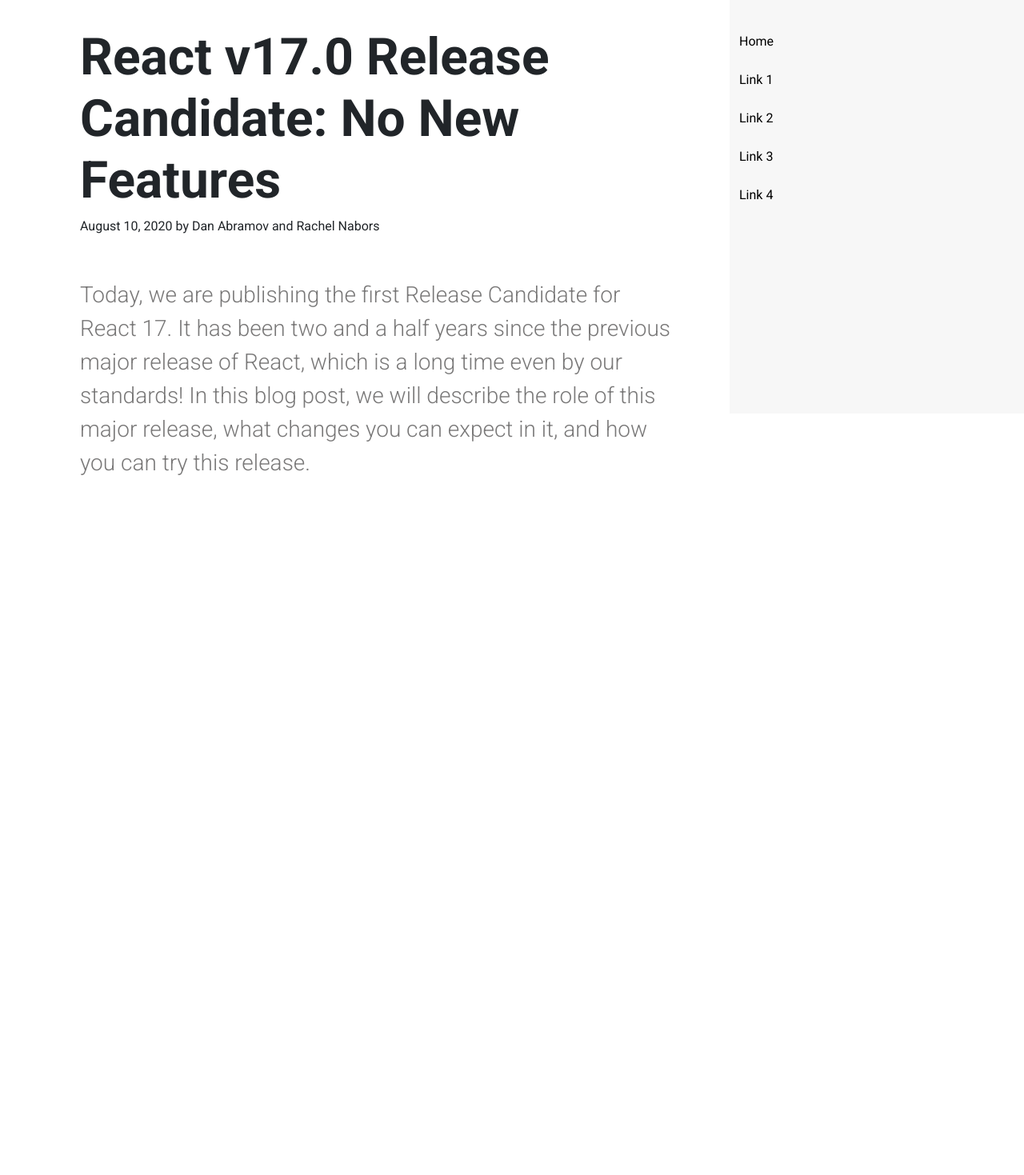
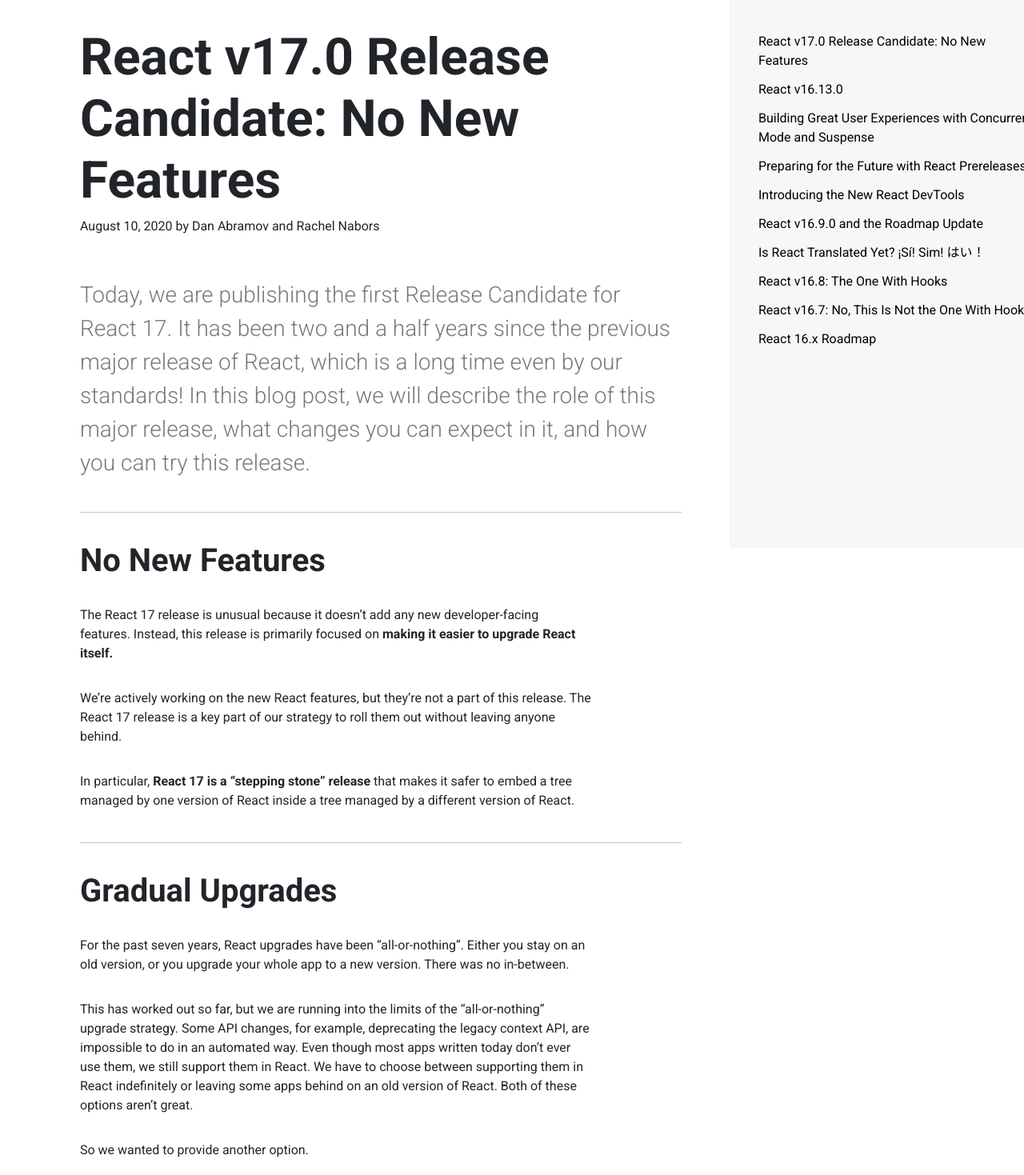
Before and after one commit to Mariam-Naz/UIT-React-Asg, a React (Create React App) app: page /blog in a window 1280 px wide. Shown: the part 121-1590 px from the top of the page at 80% size. Before the commit the page ends 800 px from the top, so only its background shows below. Built offline with nearby package versions, Linux system fonts and the light colour scheme.

Commit message:
Complete cover-back image

```diff
--- a/src/Components/Blog.jsx
+++ b/src/Components/Blog.jsx
@@ -16,7 +16,7 @@
               <h6 className="font-weight-normal">
                 August 10, 2020 by Dan Abramov and Rachel Nabors
               </h6>
-              <p className="font-weight-light pt-5 para">
+              <p className="font-weight-light pt-5 para pb-4">
                 Today, we are publishing the first Release Candidate for React
                 17. It has been two and a half years since the previous major
                 release of React, which is a long time even by our standards! In
@@ -24,23 +24,88 @@
                 what changes you can expect in it, and how you can try this
                 release.
               </p>
+
+              <hr />
+
+              <h1 className="font-weight-bold display-6 pb-4">
+                No New Features
+              </h1>
+              <p className="pb-3 pr-6">
+                The React 17 release is unusual because it doesn’t add any new
+                developer-facing features. Instead, this release is primarily
+                focused on{" "}
+                <strong>making it easier to upgrade React itself.</strong>
+              </p>
+              <p className="pb-3 pr-6">
+                We’re actively working on the new React features, but they’re
+                not a part of this release. The React 17 release is a key part
+                of our strategy to roll them out without leaving anyone behind.
+              </p>
+              <p className="pb-3 pr-6 pb-4">
+                In particular,{" "}
+                <strong>React 17 is a “stepping stone” release</strong> that
+                makes it safer to embed a tree managed by one version of React
+                inside a tree managed by a different version of React.
+              </p>
+
+              <hr />
+
+              <h1 className="font-weight-bold display-6 pb-4">
+                Gradual Upgrades
+              </h1>
+              <p className="pb-3 pr-6">
+                For the past seven years, React upgrades have been
+                “all-or-nothing”. Either you stay on an old version, or you
+                upgrade your whole app to a new version. There was no
+                in-between.
+              </p>
+              <p className="pb-3 pr-6">
+                This has worked out so far, but we are running into the limits
+                of the “all-or-nothing” upgrade strategy. Some API changes, for
+                example, deprecating the legacy context API, are impossible to
+                do in an automated way. Even though most apps written today
+                don’t ever use them, we still support them in React. We have to
+                choose between supporting them in React indefinitely or leaving
+                some apps behind on an old version of React. Both of these
+                options aren’t great.
+              </p>
+              <p className="pb-3 pr-6">
+                So we wanted to provide another option.
+              </p>
+              <img src="https://encrypted-tbn0.gstatic.com/images?q=tbn%3AANd9GcRpuN8e4RNiWvNsJEPAHArF4x3bskotr95z8g&usqp=CAU"></img>
             </div>
             <div className="col-md-3">
-              <div className="vertical-menu">
-                <NavLink to="#" activeClassName="active">
-                  Home
+              <div className="vertical-menu pl-4">
+                <NavLink to="#" activeClassName="active" className="pb-0">
+                  React v17.0 Release Candidate: No New Features
                 </NavLink>
-                <NavLink to="#" activeClassName="active">
-                  Link 1
+                <NavLink to="#" activeClassName="active" className="pb-0">
+                  React v16.13.0
                 </NavLink>
-                <NavLink to="#" activeClassName="active">
-                  Link 2
+                <NavLink to="#" activeClassName="active" className="pb-0">
+                  Building Great User Experiences with Concurrent Mode and
+                  Suspense
                 </NavLink>
-                <NavLink to="#" activeClassName="active">
-                  Link 3
+                <NavLink to="#" activeClassName="active" className="pb-0">
+                  Preparing for the Future with React Prereleases
                 </NavLink>
-                <NavLink to="#" activeClassName="active">
-                  Link 4
+                <NavLink to="#" activeClassName="active" className="pb-0">
+                  Introducing the New React DevTools
+                </NavLink>
+                <NavLink to="#" activeClassName="active" className="pb-0">
+                  React v16.9.0 and the Roadmap Update
+                </NavLink>
+                <NavLink to="#" activeClassName="active" className="pb-0">
+                  Is React Translated Yet? ¡Sí! Sim! はい！
+                </NavLink>
+                <NavLink to="#" activeClassName="active" className="pb-0">
+                  React v16.8: The One With Hooks
+                </NavLink>
+                <NavLink to="#" activeClassName="active" className="pb-0">
+                  React v16.7: No, This Is Not the One With Hooks
+                </NavLink>
+                <NavLink to="#" activeClassName="active" className="pb-0">
+                  React 16.x Roadmap
                 </NavLink>
               </div>
             </div>
--- a/src/Components/Cover.jsx
+++ b/src/Components/Cover.jsx
@@ -1,5 +1,6 @@
 import React, { Component } from "react";
-import {Link} from "react-router-dom";
+import { Link } from "react-router-dom";
+import { FaReact } from "react-icons/fa";
 import Header from "./Header";
 
 export default class Cover extends Component {
@@ -10,13 +11,13 @@
         <div className="container-fluid cover">
           <div className="row">
             <h1 className="main-heading col-lg-12 col-sm-12">React</h1>
-            <h2 className="col-lg-12 col-sm-12 col-8 mx-auto">
+            <h2 className="col-lg-12 col-sm-12 col-8 mx-auto index">
               A JavaScript library for building user interfaces
             </h2>
           </div>
           <div className="row">
-            <div className="mx-auto get-take">
-              <Link className="col-md-6 get-btn mr-3" to='/login'>
+            <div className="mx-auto get-take pb-5">
+              <Link className="col-md-6 get-btn mr-3" to="/login">
                 Get Started
               </Link>
               <a className="col-md-6 take-tutorial" href="#">
@@ -24,7 +25,11 @@
               </a>
             </div>
           </div>
+          <span id="back-cover" className="hide">
+            <FaReact />
+          </span>
         </div>
+        <div className="white"></div>
       </>
     );
   }
--- a/src/Components/Header.jsx
+++ b/src/Components/Header.jsx
@@ -17,12 +17,12 @@
           </div>
           <div className="d-flex justify-content-start">
             <div className="logo flex-grow-1">
-              <a href="#" className="react pr-2 pb-3">
-                <FaReact />
-              </a>
-              <a href="#" className="react pb-3" id="hide">
+              <NavLink to="/">
+                <span  className="react pr-2 pb-3"><FaReact /></span>
+              <span className="react pb-3" id="hide">
                 React
-              </a>
+              </span>
+              </NavLink>
             </div>
             <div className="nav">
               <NavLink to="/docs" activeClassName="menu-active">
--- a/src/stylesheets/style.css
+++ b/src/stylesheets/style.css
@@ -81,6 +81,22 @@
   background-color: #282c34;
   color: white;
 }
+#back-cover {
+  position: absolute;
+  font-size: 42rem;
+  color: #32363e;
+  top: -7%;
+}
+.white {
+  background-color: white;
+  position: relative;
+  z-index: 2;
+  height: 40rem;
+}
+.index {
+  position: relative;
+  z-index: 2;
+}
 .main-heading {
   padding-top: 7%;
   font-size: 3.5rem;
@@ -111,11 +127,18 @@
 .take-tutorial {
   color: #3fccfb;
   font-size: 2.8vmin;
+  position: relative;
+  z-index: 2;
 }
 .get-take {
   margin-bottom: 5%;
 }
 
+@media screen and (max-width: 1200px) {
+  .hide {
+    display: none;
+  }
+}
 /*Blog*/
 .para {
   font-size: 3.5vmin;
@@ -147,3 +170,7 @@
   color: rgb(0, 0, 0);
   font-weight: 600;
 }
+
+.pr-6 {
+  padding-right: 15%;
+}
```
Also changed, not shown: src/App.js (+8 -6 lines).
